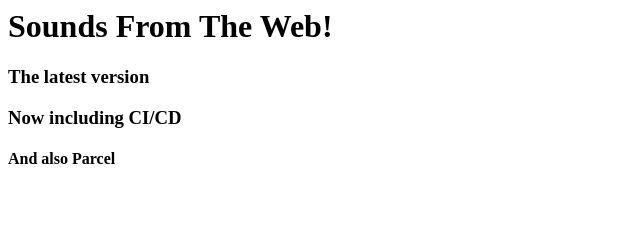
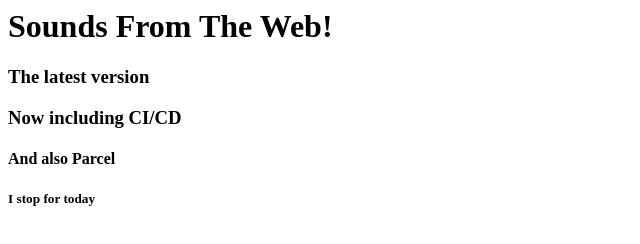
Before and after one commit to astrego/soundsfromtheweb, a website: page dist/index.html in a window 1280 px wide. Shown: the full height of the page, 0-640 px from the left. Drawn offline with Linux system fonts and the light colour scheme.

Commit message:
last try

```diff
--- a/dist/index.html
+++ b/dist/index.html
@@ -1 +1 @@
-<html lang="en"><head><meta charset="UTF-8"><meta name="viewport" content="width=device-width, initial-scale=1.0"><title>Sounds from the web</title></head><body> <h1>Sounds From The Web!</h1> <h3>The latest version</h3> <h3>Now including CI/CD</h3> <h4>And also Parcel</h4> </body></html>
+<html lang="en"><head><meta charset="UTF-8"><meta name="viewport" content="width=device-width, initial-scale=1.0"><title>Sounds from the web</title></head><body> <h1>Sounds From The Web!</h1> <h3>The latest version</h3> <h3>Now including CI/CD</h3> <h4>And also Parcel</h4> <h5>I stop for today</h5> </body></html>
```
Also changed, not shown: build/index.html (+1 -0 lines).
